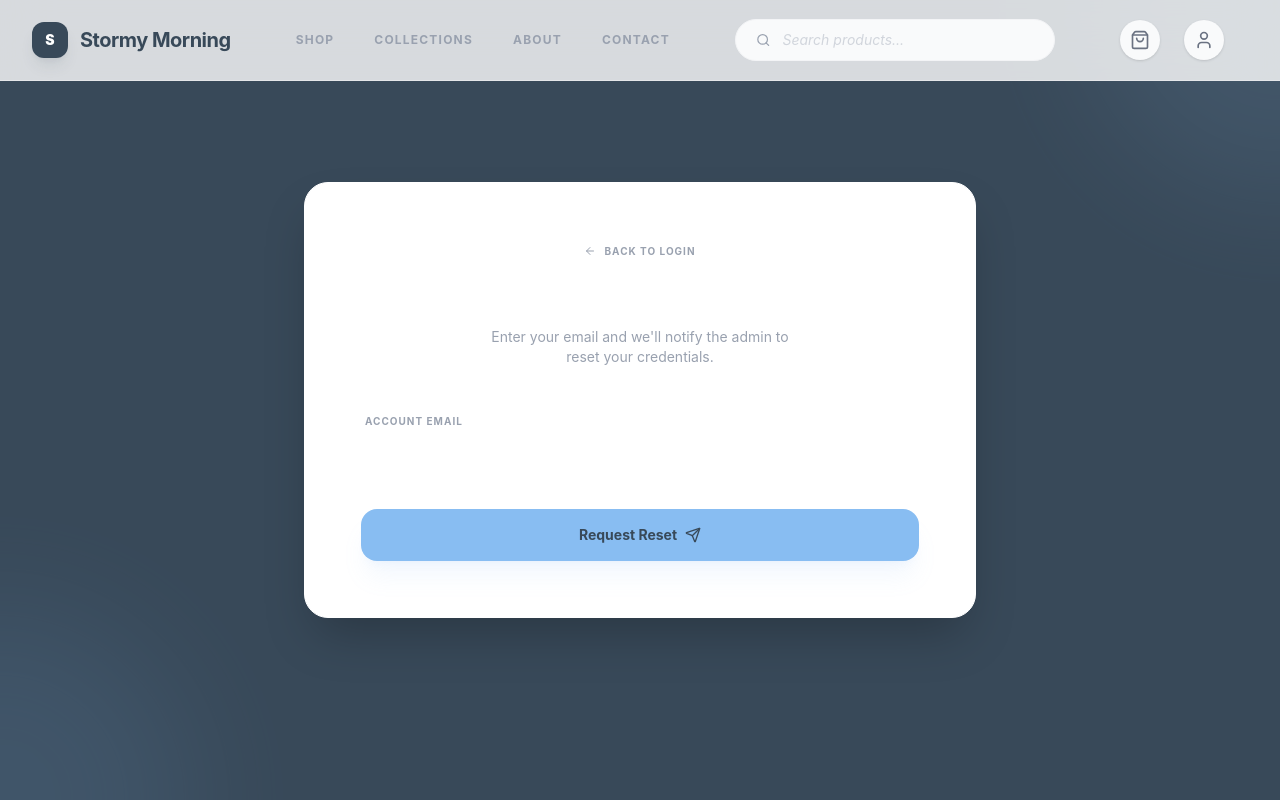
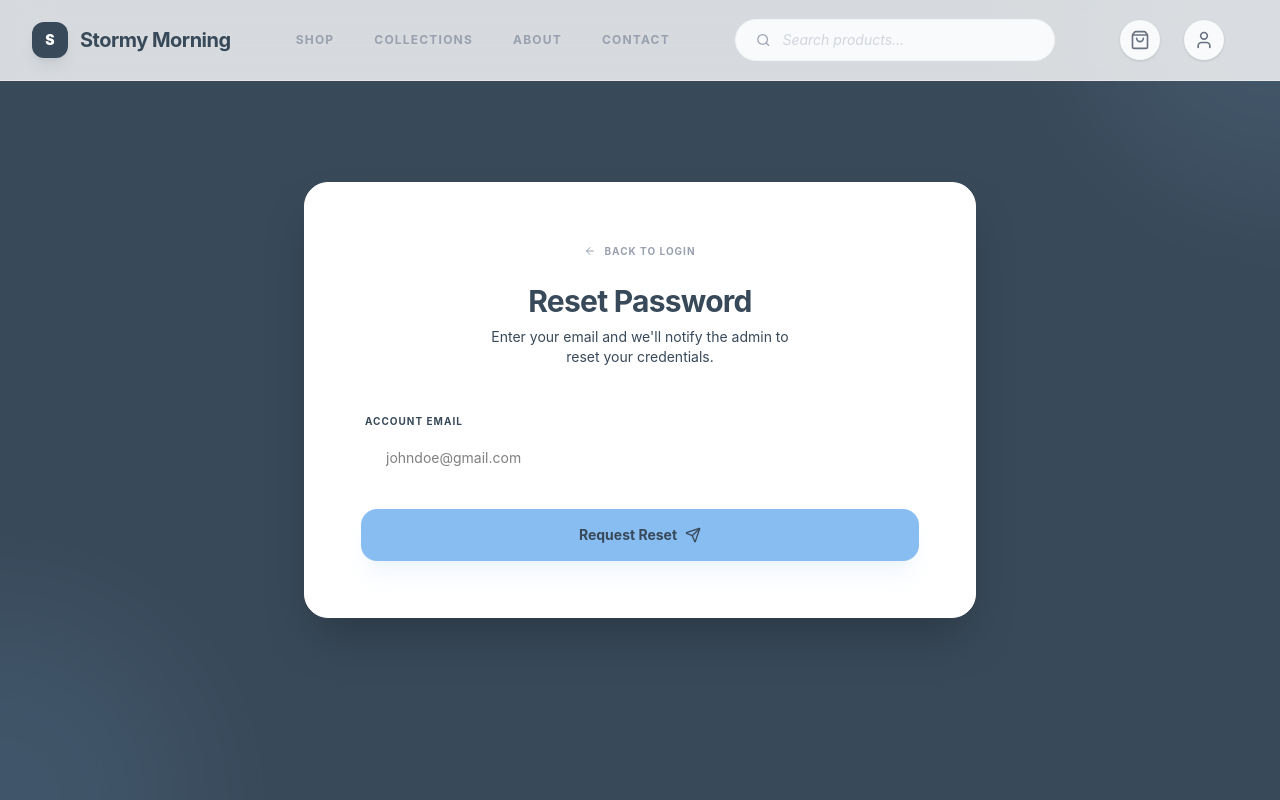
Before and after one commit to Segniko/Stormy-Morning, a React (Vite) app in the folder client/: page /forgot-password in a window 1280 px wide. Shown: the top 800 px of the page. Built offline with nearby package versions, Linux system fonts and the light colour scheme.

Commit message:
Updated ForgotPasswordPage

```diff
--- a/client/src/pages/ForgotPasswordPage.jsx
+++ b/client/src/pages/ForgotPasswordPage.jsx
@@ -29,27 +29,34 @@ const ForgotPasswordPage = () => {
                             <ArrowLeft className="w-3 h-3 mr-2" />
                             Back to Login
                         </Link>
-                        <h1 className="text-3xl font-bold text-white mb-2 tracking-tight">Reset Password</h1>
-                        <p className="text-gray-400 text-sm max-w-xs mx-auto">Enter your email and we'll notify the admin to reset your credentials.</p>
+                        <h1 className="text-3xl font-bold text-black-200 mb-2 tracking-tight">Reset Password</h1>
+                        <p className="text-black-400 text-sm max-w-xs mx-auto">Enter your email and we'll notify the admin to reset your credentials.</p>
                     </div>
 
                     {!submitted ? (
                         <form onSubmit={handleSubmit} className="space-y-6">
                             {error && (
-                                <div className="p-4 bg-red-500/10 border border-red-500/20 rounded-xl text-red-400 text-xs text-center font-bold uppercase tracking-widest">
-                                    {error}
+                                <div className="p-4 bg-red-500/10 border border-red-500/20 rounded-xl text-red-400 text-[10px] text-center font-bold uppercase tracking-widest">
+                                    {error === 'User not found' ? (
+                                        <>
+                                            Account doesn't exist. Please{' '}
+                                            <Link to="/register" className="underline hover:text-white transition-colors">Sign Up</Link>
+                                        </>
+                                    ) : (
+                                        error
+                                    )}
                                 </div>
                             )}
 
                             <div className="space-y-2 text-left">
-                                <label className="text-[10px] font-bold text-gray-400 uppercase tracking-widest ml-1">Account Email</label>
+                                <label className="text-[10px] font-bold text-black-400 uppercase tracking-widest ml-1">Account Email</label>
                                 <input
                                     type="email"
                                     required
                                     value={email}
                                     onChange={(e) => setEmail(e.target.value)}
                                     placeholder="johndoe@gmail.com"
-                                    className="w-full bg-white bg-opacity-5 border border-white border-opacity-10 rounded-2xl px-6 py-4 text-sm text-white focus:ring-1 focus:ring-stormy-bright focus:bg-white/20 transition-all outline-none"
+                                    className="w-full bg-white bg-opacity-5 border border-white border-opacity-10 rounded-2xl px-6 py-4 text-sm text-black focus:ring-1 focus:ring-stormy-bright focus:bg-white/20 transition-all outline-none"
                                 />
                             </div>
 
```
Also changed, not shown: 2 other files (tests, documents, lock files or other folders).
